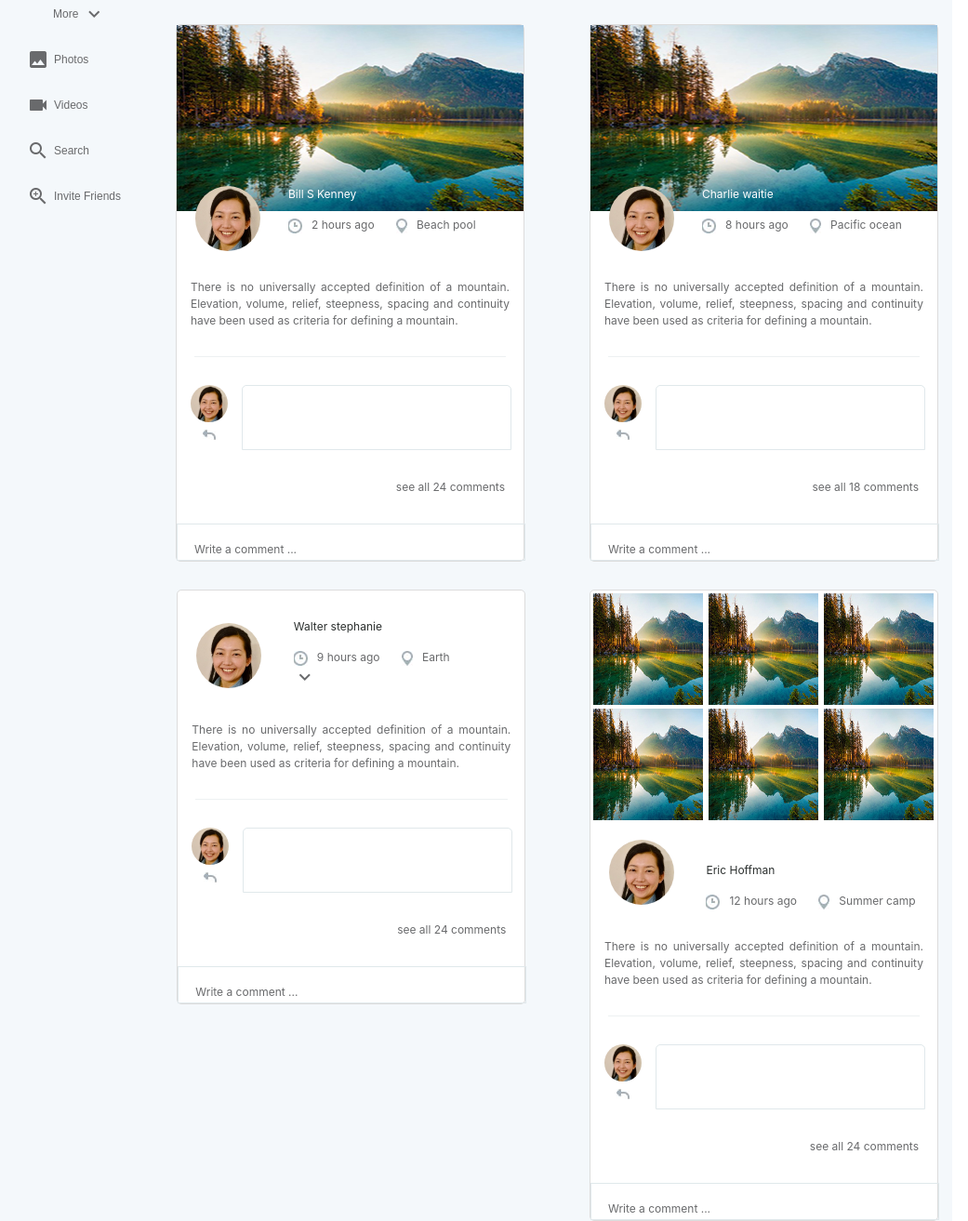
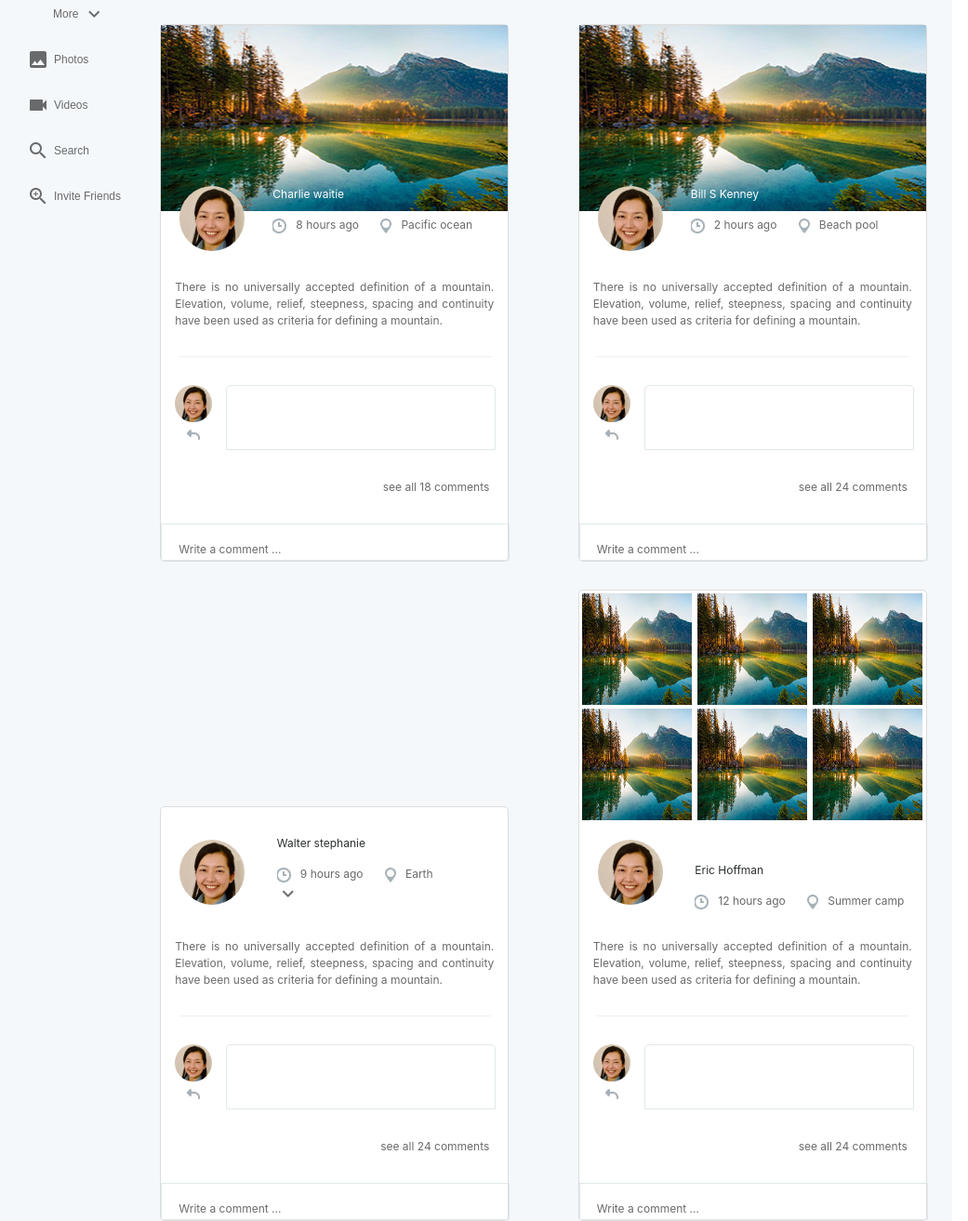
Before and after one commit to learnmeanstack/layout, a plain HTML site: page index.html in a window 1280 px wide. Shown: the part 283-1596 px from the top of the page at 93% size, without its empty margins (136-1177 px from the left). Drawn offline with nearby package versions, Linux system fonts and the light colour scheme.

Commit message:
Update style.css
update

```diff
--- a/css/style.css
+++ b/css/style.css
@@ -209,13 +209,16 @@ border-bottom-right-radius: 5px;
     outline: none;
     border:none;
 }
-.image1, .image2{
+ .image1, .image2{
     background-color: white;
-    float:right;
+    display: inline-block;
 }
 .image3{
     margin-top: 30px;
-    margin-left:18px;
+}
+.image3, .image4{
+    background-color: white;
+    display: inline-block;
 }
 .box1{
     padding-top:0px;
@@ -247,7 +250,6 @@ display: flex;
 .image3{
     border:1px solid gainsboro;
     width:375px;
-   float:left;
     border-radius: 5px;
     /*height: 415px;*/
     background-color: white;
@@ -256,12 +258,14 @@ display: flex;
 .image4{
     border:1px solid gainsboro;
     width:375px;
-   float:right;
+   /*float:right;*/
     border-radius: 5px;
    /* height: 560px;*/
     background-color: white;
     margin-top: 30px;
+    margin-left: 70px;
 }
+
 .row1{
     margin:2px;
   border:1px solid white;
@@ -287,7 +291,7 @@ display: flex;
     left:5%
 }
 .image2{
-  margin-right: 70px;
+  margin-left: 70px;
 }
 .userface{
     width:70px;
```
